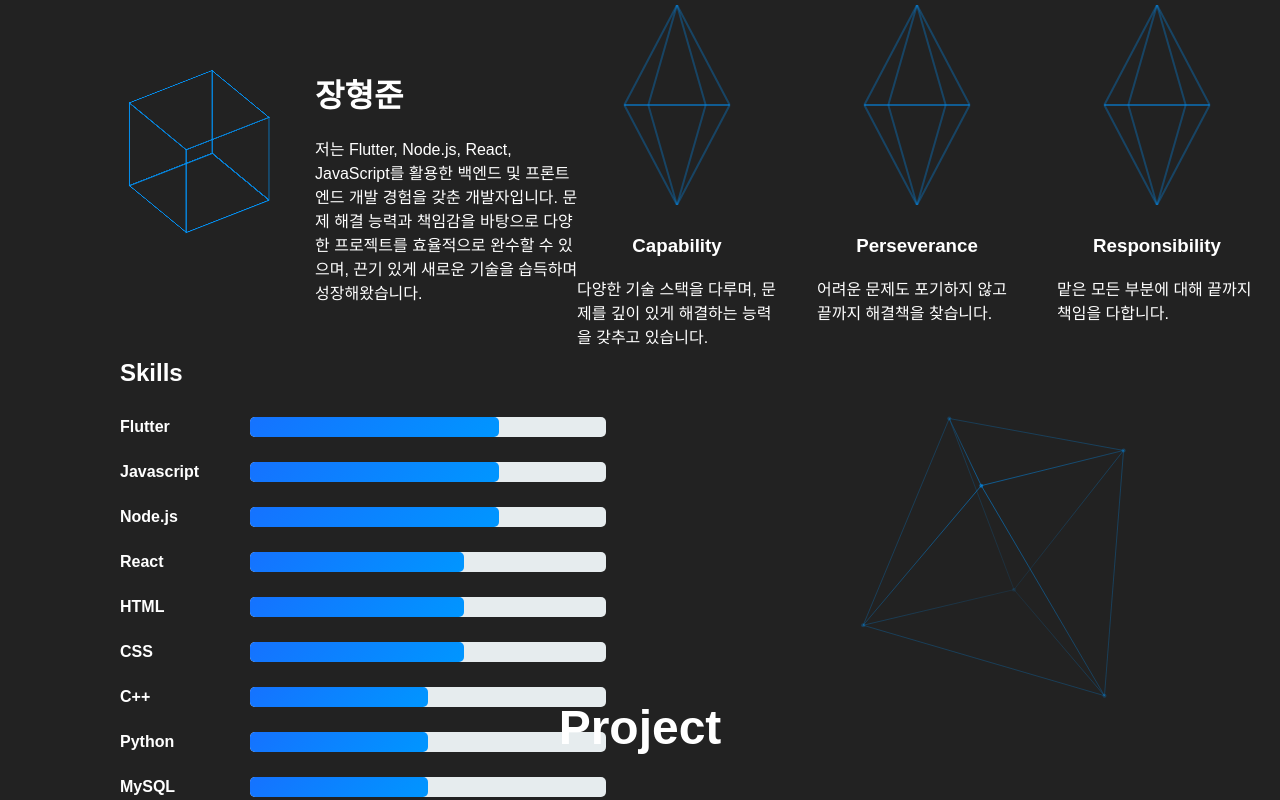
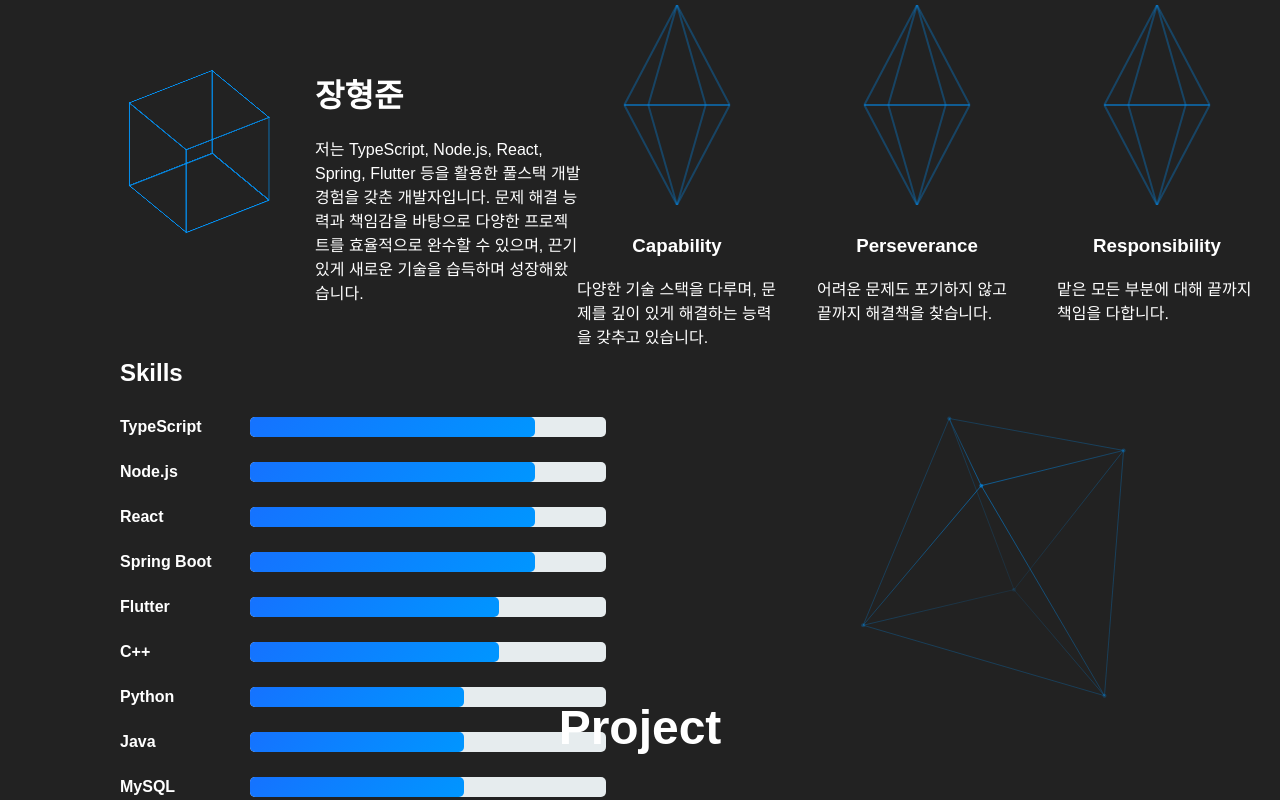
Before and after one commit to n3wzd/Folio, a React (Create React App) app: page / in a window 1280 px wide. Shown: the part 960-1760 px from the top of the page. Built offline with nearby package versions, Linux system fonts and the light colour scheme.

Commit message:
update skill

```diff
--- a/src/components/menu/Profile.js
+++ b/src/components/menu/Profile.js
@@ -11,7 +11,7 @@
         <div className="profile-details">
             <div className="profile-name">장형준</div>
             <div className="profile-bio">
-              저는 Flutter, Node.js, React, JavaScript를 활용한 백엔드 및 프론트엔드 개발 경험을 갖춘 개발자입니다. 문제 해결 능력과 책임감을 바탕으로 다양한 프로젝트를 효율적으로 완수할 수 있으며, 끈기 있게 새로운 기술을 습득하며 성장해왔습니다.
+              저는 TypeScript, Node.js, React, Spring, Flutter 등을 활용한 풀스택 개발 경험을 갖춘 개발자입니다. 문제 해결 능력과 책임감을 바탕으로 다양한 프로젝트를 효율적으로 완수할 수 있으며, 끈기 있게 새로운 기술을 습득하며 성장해왔습니다.
             </div>
         </div>
     </div>
--- a/src/components/menu/SkillMenu.js
+++ b/src/components/menu/SkillMenu.js
@@ -8,15 +8,15 @@
 
 const SkillMenu = () => {
   const items = [
+    makeItem("TypeScript", 0.8),
+    makeItem("Node.js", 0.8),
+    makeItem("React", 0.8),
+    makeItem("Spring Boot", 0.8),
     makeItem("Flutter", 0.7),
-    makeItem("Javascript", 0.7),
-    makeItem("Node.js", 0.7),
-    makeItem("React", 0.6),
-    makeItem("HTML", 0.6),
-    makeItem("CSS", 0.6),
-    makeItem("C++", 0.5),
-    makeItem("Python", 0.5),
-    makeItem("MySQL", 0.5),
+    makeItem("C++", 0.7),
+    makeItem("Python", 0.6),
+    makeItem("Java", 0.6),
+    makeItem("MySQL", 0.6),
   ]
 
   return (
```
Also changed, not shown: public/text/readme-locaquest.md.
